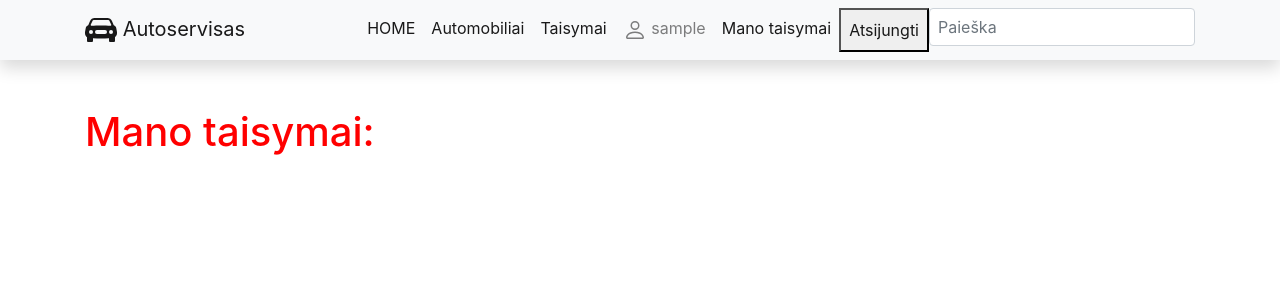
After one commit to DonatasNoreika/autoservisas202401, a Django app: page /autoservice/my_orders/ in a window 1280 px wide. The commit adds this page. Shown: the top 300 px of the page. Run offline with Django 5.2, Linux system fonts and the light colour scheme; the visitor is signed in with stand-in values (Sample User, id 1); data that the repository does not hold is empty; some libraries are stand-ins or nearby versions.

Commit message:
+Į užsakymo modelį įdėti vartotojo lauką (ForeignKey su User, kaip paskaitoje).
+Padaryti meniu punktą "Mano Užsakymai", kuris vestų į puslapį, kuriame prisijungęs vartotojas galėtų matyti tik savo užsakymus.

+Paspaudus ant užsakymo, vartotojas patektų į išsamų jo aprašymą (galima - į anksčiau sukurtą).

```diff
--- a/mysite/autoservice/models.py
+++ b/mysite/autoservice/models.py
@@ -1,5 +1,5 @@
 from django.db import models
-
+from django.contrib.auth.models import User
 
 # Create your models here.
 class Service(models.Model):
@@ -43,6 +43,7 @@ class Vehicle(models.Model):
 
 class Order(models.Model):
     date = models.DateTimeField(verbose_name="Data")
+    client = models.ForeignKey(to=User, verbose_name="Klientas", on_delete=models.SET_NULL, null=True)
     vehicle = models.ForeignKey(to="Vehicle", verbose_name="Automobilis", on_delete=models.CASCADE)
 
     STATUS = (
--- a/mysite/autoservice/templates/base.html
+++ b/mysite/autoservice/templates/base.html
@@ -49,6 +49,9 @@
                     </svg>
                     {{ user.get_username }}</a></li>
                 <li class="nav-item">
+                    <a class="nav-link active" href="{% url 'my_orders' %}">Mano taisymai</a>
+                </li>
+                <li class="nav-item">
                     <form method="post" action="{% url 'logout' %}">
                         {% csrf_token %}
                         <button class="nav-link active" type="submit">Atsijungti</button>
--- /dev/null
+++ b/mysite/autoservice/templates/my_orders.html
@@ -0,0 +1,11 @@
+{% extends "base.html" %}
+
+{% block "title" %}Mano taisymai{% endblock %}
+
+{% block "content" %}
+<h1>Mano taisymai:</h1>
+{% for order in orders %}
+<a href="{% url 'order' order.pk %}">{{ order }}</a>
+<hr>
+{% endfor %}
+{% endblock %}
--- a/mysite/autoservice/templates/order.html
+++ b/mysite/autoservice/templates/order.html
@@ -6,6 +6,7 @@
 <h1>Taisymas {{ order.date }}</h1>
 <p><strong>Automobilis: </strong>{{ order.vehicle }}</p>
 <p><strong>Būsena: </strong>{{ order.get_status_display }}</p>
+<p><strong>Klientas: </strong>{{ order.client }}</p>
 <table class="table table-hover">
     <thead>
     <tr>
--- a/mysite/autoservice/urls.py
+++ b/mysite/autoservice/urls.py
@@ -8,4 +8,5 @@ urlpatterns = [
     path("orders/", views.OrderListView.as_view(), name="orders"),
     path("orders/<int:pk>", views.OrderDetailView.as_view(), name="order"),
     path('search/', views.search, name="search"),
+    path('my_orders/', views.MyOrderListView.as_view(), name="my_orders"),
 ]
--- a/mysite/autoservice/views.py
+++ b/mysite/autoservice/views.py
@@ -3,6 +3,8 @@ from .models import Service, Order, Vehicle
 from django.views import generic
 from django.core.paginator import Paginator
 from django.db.models import Q
+from django.contrib.auth.mixins import LoginRequiredMixin
+
 
 # Create your views here.
 def index(request):
@@ -53,6 +55,7 @@ class OrderDetailView(generic.DetailView):
     template_name = 'order.html'
     context_object_name = 'order'
 
+
 def search(request):
     query = request.GET.get('query')
     vehicles = Vehicle.objects.filter(Q(client_name__icontains=query) |
@@ -65,3 +68,12 @@ def search(request):
         "vehicles": vehicles,
     }
     return render(request, template_name='search.html', context=context)
+
+
+class MyOrderListView(LoginRequiredMixin, generic.ListView):
+    model = Order
+    template_name = "my_orders.html"
+    context_object_name = "orders"
+
+    def get_queryset(self):
+        return Order.objects.filter(client=self.request.user)
```
